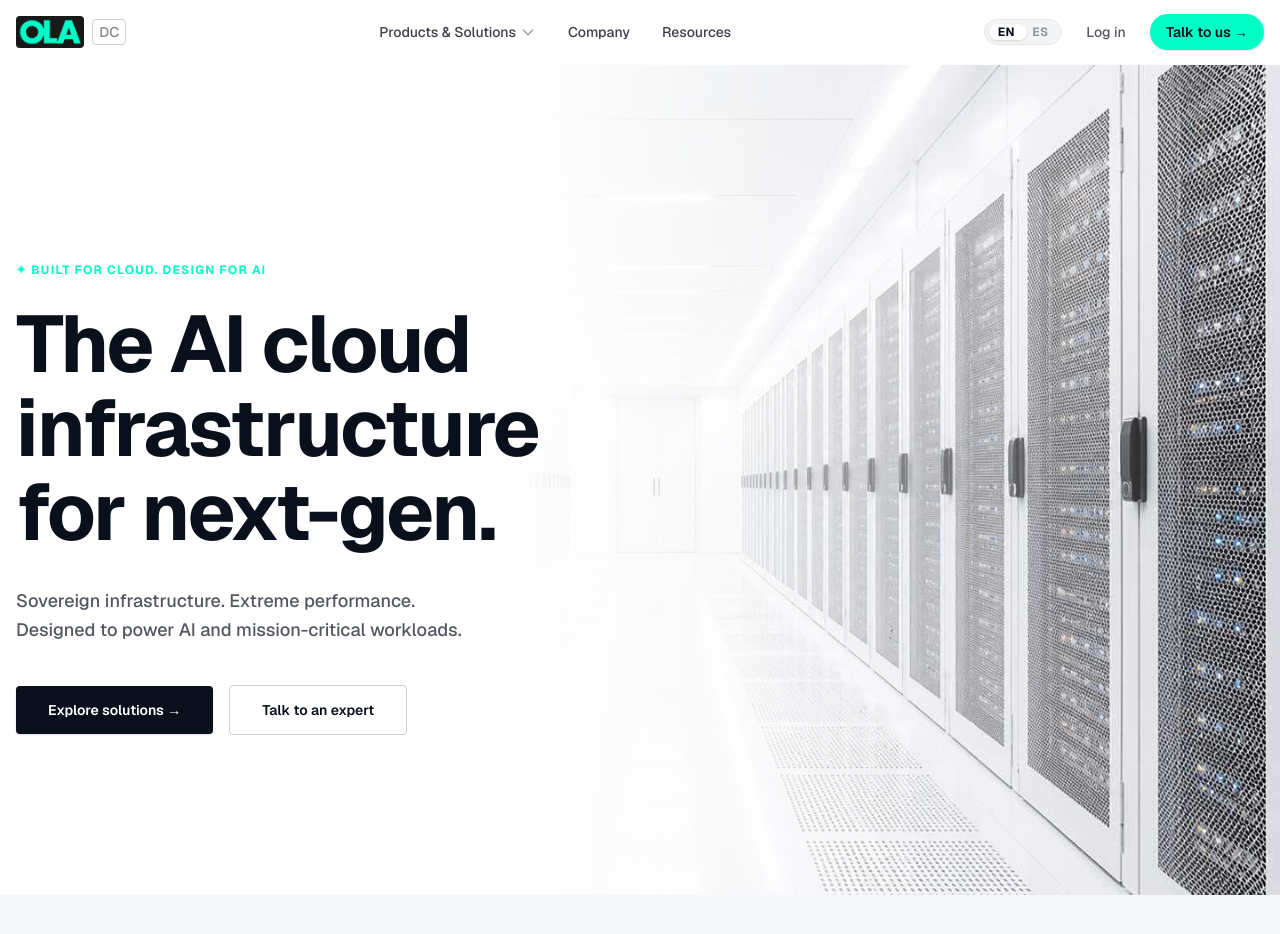
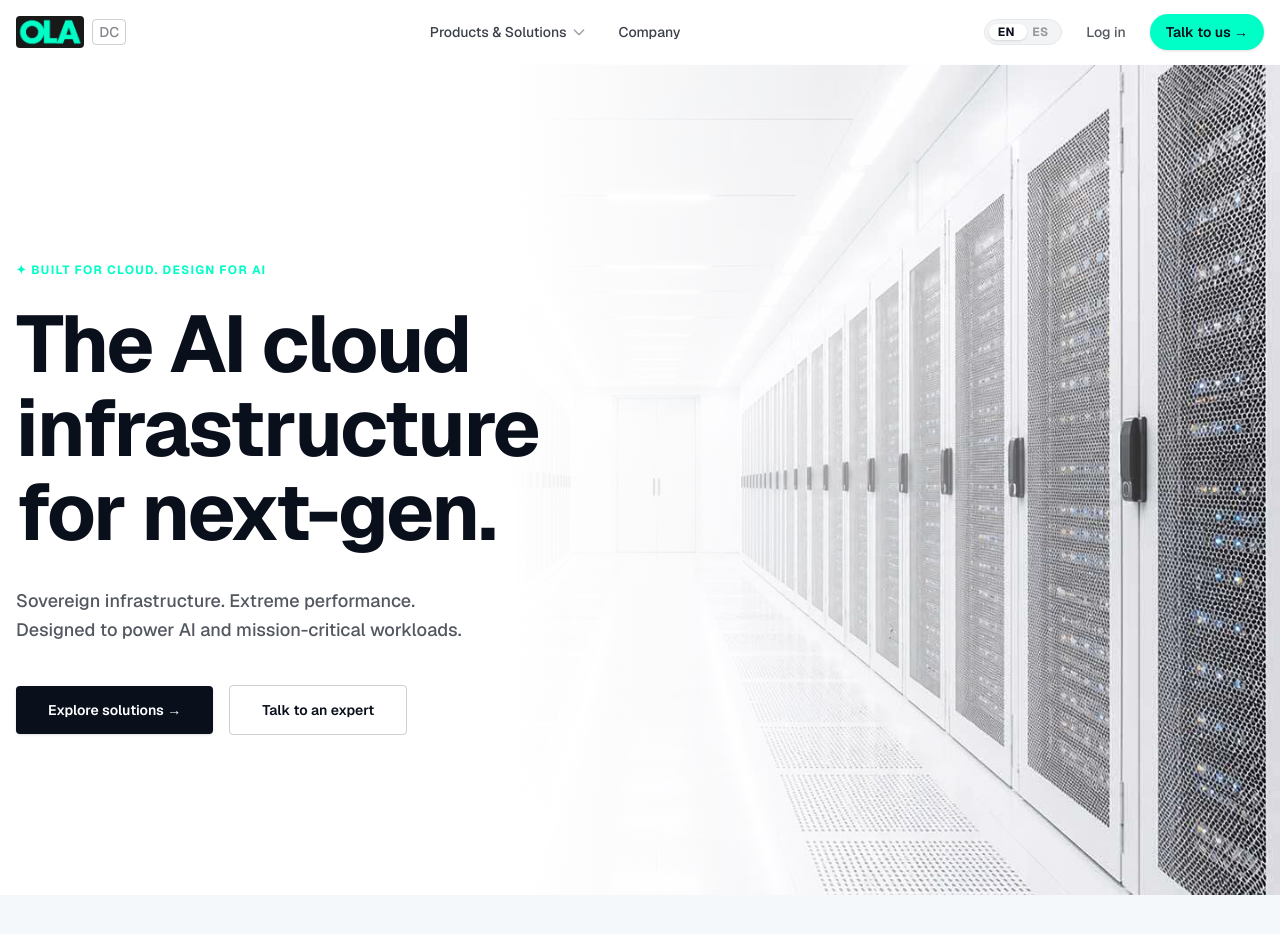
Before and after one commit to cloudindev/oladatacenter, a Next.js app: page / in a window 1280 px wide. Shown: the top 934 px of the page. Built offline with nearby package versions, Linux system fonts and the light colour scheme.

Commit message:
style: remove Resources link from header menu

```diff
--- a/src/components/layout/Header.tsx
+++ b/src/components/layout/Header.tsx
@@ -75,7 +75,6 @@ export function Header() {
             </div>
           </div>
           <Link href="/company/about" className="hover:text-primary transition-colors">{t("Company", "Empresa")}</Link>
-          <Link href="/resources" className="hover:text-primary transition-colors">{t("Resources", "Recursos")}</Link>
         </nav>
 
         {/* Right Actions */}
```
